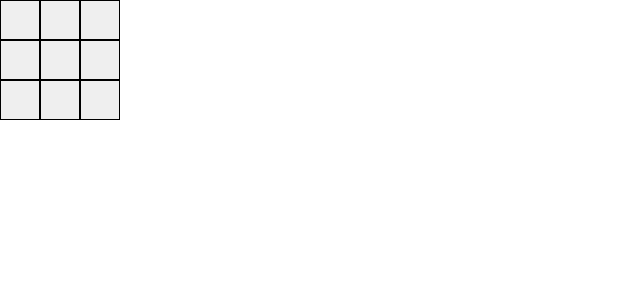
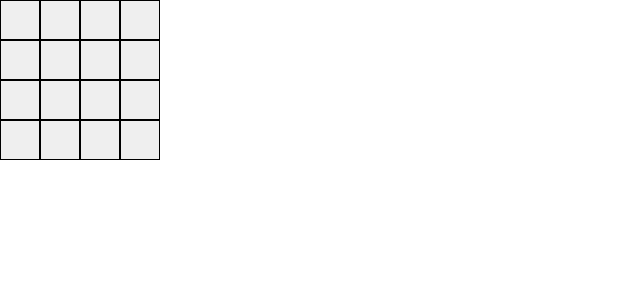
Before and after one commit to markoduspara/Globalsoft_CodeCamp_Fullstack_vol2_Frontend, a React (Create React App) app: page / in a window 1280 px wide. Shown: the top 300 px of the page, without its empty margins (0-640 px from the left). Built offline with nearby package versions, Linux system fonts and the light colour scheme.

Commit message:
Add mock grid generator function

```diff
--- a/src/components/GameGrid/GameGrid.tsx
+++ b/src/components/GameGrid/GameGrid.tsx
@@ -3,7 +3,7 @@ import Row from '../UI/Row/Row';
 import Square from '../UI/Square/Square';
 import { cloneDeep } from 'lodash';
 
-const gridCount = 3;
+const mockGridCount = 4;
 const mockGridMatrix = [
   [
     { index: 1, value: '' },
@@ -21,29 +21,41 @@ const mockGridMatrix = [
     { index: 9, value: '' },
   ],
 ];
+const createGridMatrix = (gridCount) => {
+  let tempGridMatrix: Array<Array<{ index: number; value: string }>> = [];
+  for (let i = 0; i < gridCount; i++) {
+    let tempArray: Array<{ index: number; value: string }> = [];
+    for (let j = 0; j < gridCount; j++) {
+      tempArray.push({ index: i * gridCount + j + 1, value: '' });
+    }
+    console.log('tempArray', tempArray);
+    tempGridMatrix.push(tempArray);
+  }
+  return tempGridMatrix;
+};
 //let gridCount : number = Number(prompt("Grid Size?"));
 function GameGrid() {
-  const [gridMatrix, setGridMatrix] = useState(mockGridMatrix);
+  const [backendArray, setBackendArray] = useState([]);
 
-  useEffect(() => {
-    console.log();
-  }, []);
+  const [gridMatrix, setGridMatrix] = useState(createGridMatrix(mockGridCount));
 
-  /*   const buttonClick = ({ squareIndex, rowIndex }) => {
-    console.log(squareIndex, rowIndex);
-    let newGridMatrix = gridMatrix;
-    newGridMatrix[rowIndex][squareIndex].value = 'X';
-    setGridMatrix([...newGridMatrix]);
-  }; */
+  const [gridValue, setGridValue] = useState('X');
+
   const buttonClick = ({ squareIndex, rowIndex }) => {
     console.log(squareIndex, rowIndex);
     setGridMatrix((currentState) => {
       let newGridMatrix = [...currentState];
-      newGridMatrix[rowIndex][squareIndex].value = 'X';
+      newGridMatrix[rowIndex][squareIndex].value = gridValue;
       return newGridMatrix;
     });
   };
-  console.log(gridMatrix);
+
+  useEffect(() => {
+    setGridValue((currentValue) => (currentValue === 'X' ? 'O' : 'X'));
+  }, [gridMatrix]);
+
+  console.log('gridMatrix', gridMatrix);
+  console.log('gridValue', gridValue);
   return (
     <div>
       {gridMatrix.map((row, rowIndex) => (
```
